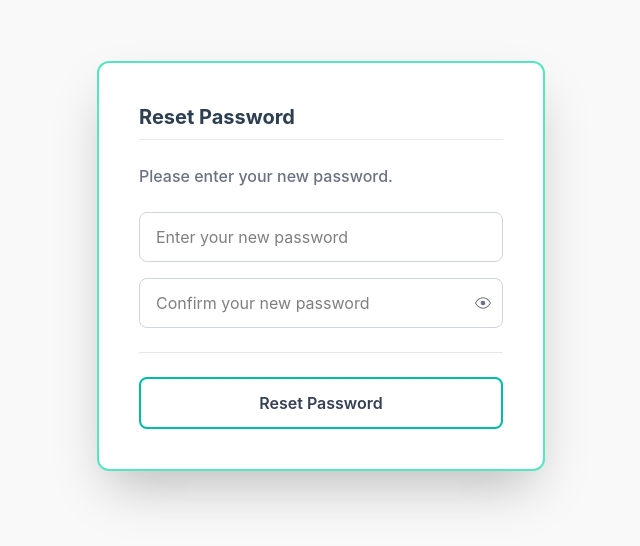
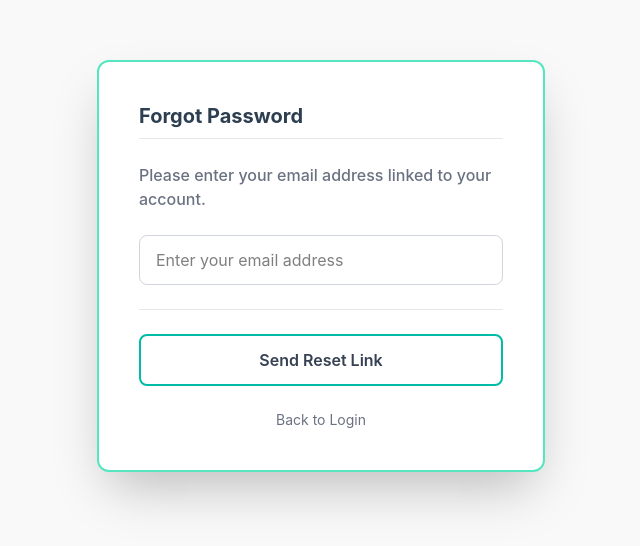
Before and after one commit to ayushash1/Krave, a React (Vite) app in the folder frontend/: page /forgot-password in a window 1280 px wide. Shown: the part 134-680 px from the top of the page, without its empty margins (319-959 px from the left). Built offline with nearby package versions, Linux system fonts and the light colour scheme.

Commit message:
feat: Implement submit handler for each stage of resete password

```diff
--- a/frontend/src/pages/ForgotPassword.jsx
+++ b/frontend/src/pages/ForgotPassword.jsx
@@ -1,5 +1,6 @@
 import { useState } from "react";
 import { useNavigate } from "react-router-dom";
+import axios from "axios";
 import { GoEye, GoEyeClosed } from "react-icons/go";
 
 const ForgotPassword = () => {
@@ -9,7 +10,7 @@ const ForgotPassword = () => {
   const textColor = "#2C3E50";
   const accentColor = "#FF6B6B";
   const lightBg = "#F0F8F5";
-  const [step, setStep] = useState(3);
+  const [step, setStep] = useState(1);
 
   const [email, setEmail] = useState("");
   const [otp, setOtp] = useState("");
@@ -22,6 +23,55 @@ const ForgotPassword = () => {
   const showError = !passwordsMatch && touched;
 
   const navigate = useNavigate();
+
+  const handleSendOtp = async () => {
+    try {
+      const response = await axios.post(
+        import.meta.env.VITE_BACKEND_API_URL + "/api/auth/send-otp",
+        { email },
+        { withCredentials: true },
+      );
+      if (response.status === 200) {
+        setStep(2);
+      }
+    } catch (error) {
+      console.error("Error sending OTP:", error);
+    }
+  };
+
+  const handleVerifyOtp = async () => {
+    try {
+      const response = await axios.post(
+        import.meta.env.VITE_BACKEND_API_URL + "/api/auth/verify-otp",
+        { email, otp: parseInt(otp) },
+        { withCredentials: true },
+      );
+      if (response.status === 200) {
+        setStep(3);
+      }
+    } catch (error) {
+      console.error("Error verifying OTP:", error);
+    }
+  };
+
+  const handleResetPassword = async () => {
+    if (password !== confirmPassword) {
+      setTouched(true);
+      return;
+    }
+    try {
+      const response = await axios.post(
+        import.meta.env.VITE_BACKEND_API_URL + "/api/auth/reset-password",
+        { email, password },
+        { withCredentials: true },
+      );
+      if (response.status === 200) {
+        navigate("/login");
+      }
+    } catch (error) {
+      console.error("Error resetting password:", error);
+    }
+  };
   return (
     <div
       className="flex min-h-screen items-center justify-center"
@@ -59,7 +109,10 @@ const ForgotPassword = () => {
               <div className="grow border-t border-gray-200"></div>
             </div>
 
-            <button className="w-full mt-4 border-2 border-teal-500 text-gray-700 font-semibold cursor-pointer py-3 px-4 rounded-lg hover:bg-teal-50 transition-all duration-200 focus:outline-none focus:ring-2 focus:ring-teal-400 focus:ring-opacity-50 flex items-center justify-center">
+            <button
+              onClick={handleSendOtp}
+              className="w-full mt-4 border-2 border-teal-500 text-gray-700 font-semibold cursor-pointer py-3 px-4 rounded-lg hover:bg-teal-50 transition-all duration-200 focus:outline-none focus:ring-2 focus:ring-teal-400 focus:ring-opacity-50 flex items-center justify-center"
+            >
               Send Reset Link
             </button>
             <div>
@@ -98,7 +151,10 @@ const ForgotPassword = () => {
               <div className="grow border-t border-gray-200"></div>
             </div>
 
-            <button className="w-full mt-4 border-2 border-teal-500 text-gray-700 font-semibold cursor-pointer py-3 px-4 rounded-lg hover:bg-teal-50 transition-all duration-200 focus:outline-none focus:ring-2 focus:ring-teal-400 focus:ring-opacity-50 flex items-center justify-center">
+            <button
+              onClick={handleVerifyOtp}
+              className="w-full mt-4 border-2 border-teal-500 text-gray-700 font-semibold cursor-pointer py-3 px-4 rounded-lg hover:bg-teal-50 transition-all duration-200 focus:outline-none focus:ring-2 focus:ring-teal-400 focus:ring-opacity-50 flex items-center justify-center"
+            >
               Verify OTP
             </button>
           </div>
@@ -152,7 +208,10 @@ const ForgotPassword = () => {
               <div className="grow border-t border-gray-200"></div>
             </div>
 
-            <button className="w-full mt-4 border-2 border-teal-500 text-gray-700 font-semibold cursor-pointer py-3 px-4 rounded-lg hover:bg-teal-50 transition-all duration-200 focus:outline-none focus:ring-2 focus:ring-teal-400 focus:ring-opacity-50 flex items-center justify-center">
+            <button
+              onClick={handleResetPassword}
+              className="w-full mt-4 border-2 border-teal-500 text-gray-700 font-semibold cursor-pointer py-3 px-4 rounded-lg hover:bg-teal-50 transition-all duration-200 focus:outline-none focus:ring-2 focus:ring-teal-400 focus:ring-opacity-50 flex items-center justify-center"
+            >
               Reset Password
             </button>
           </div>
```
